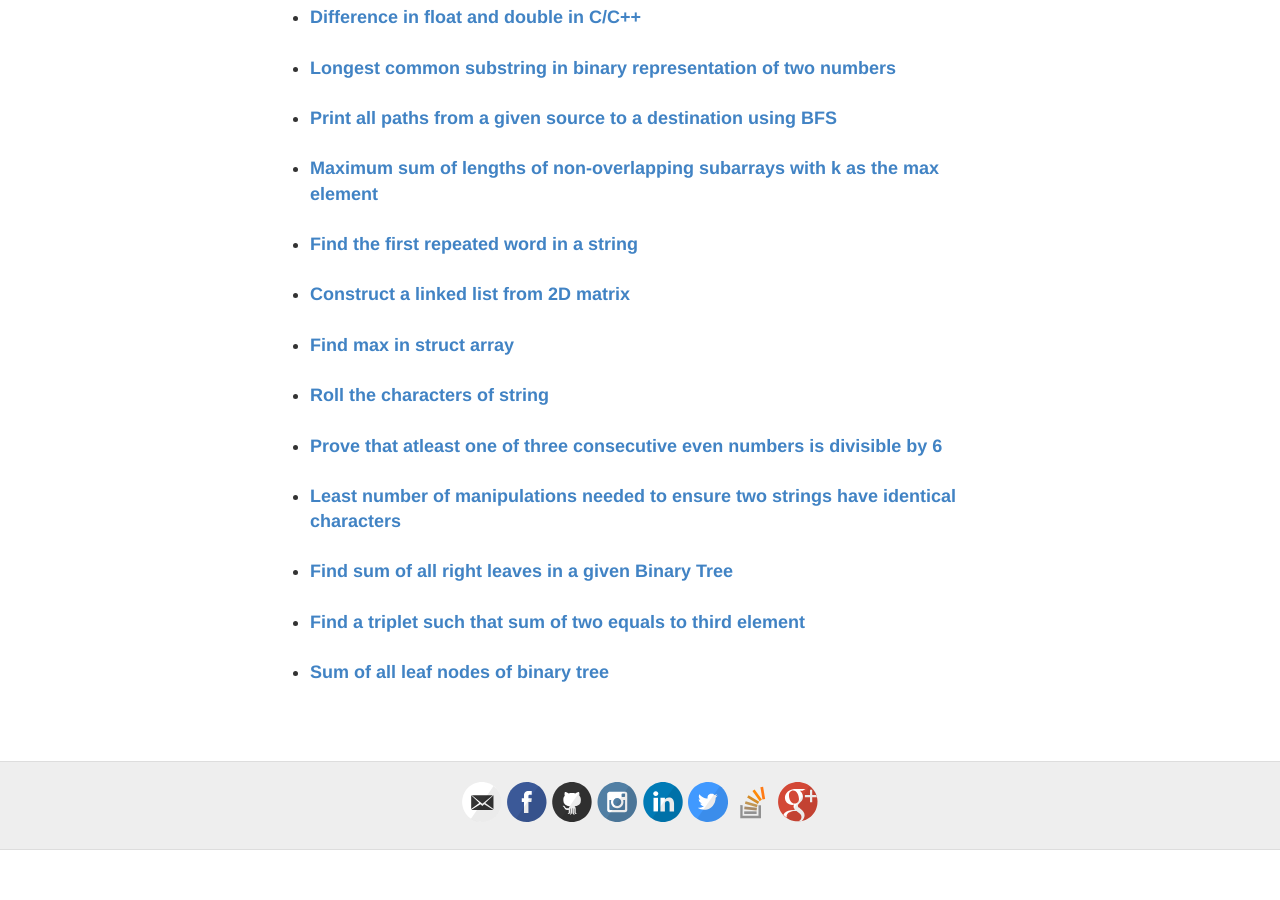
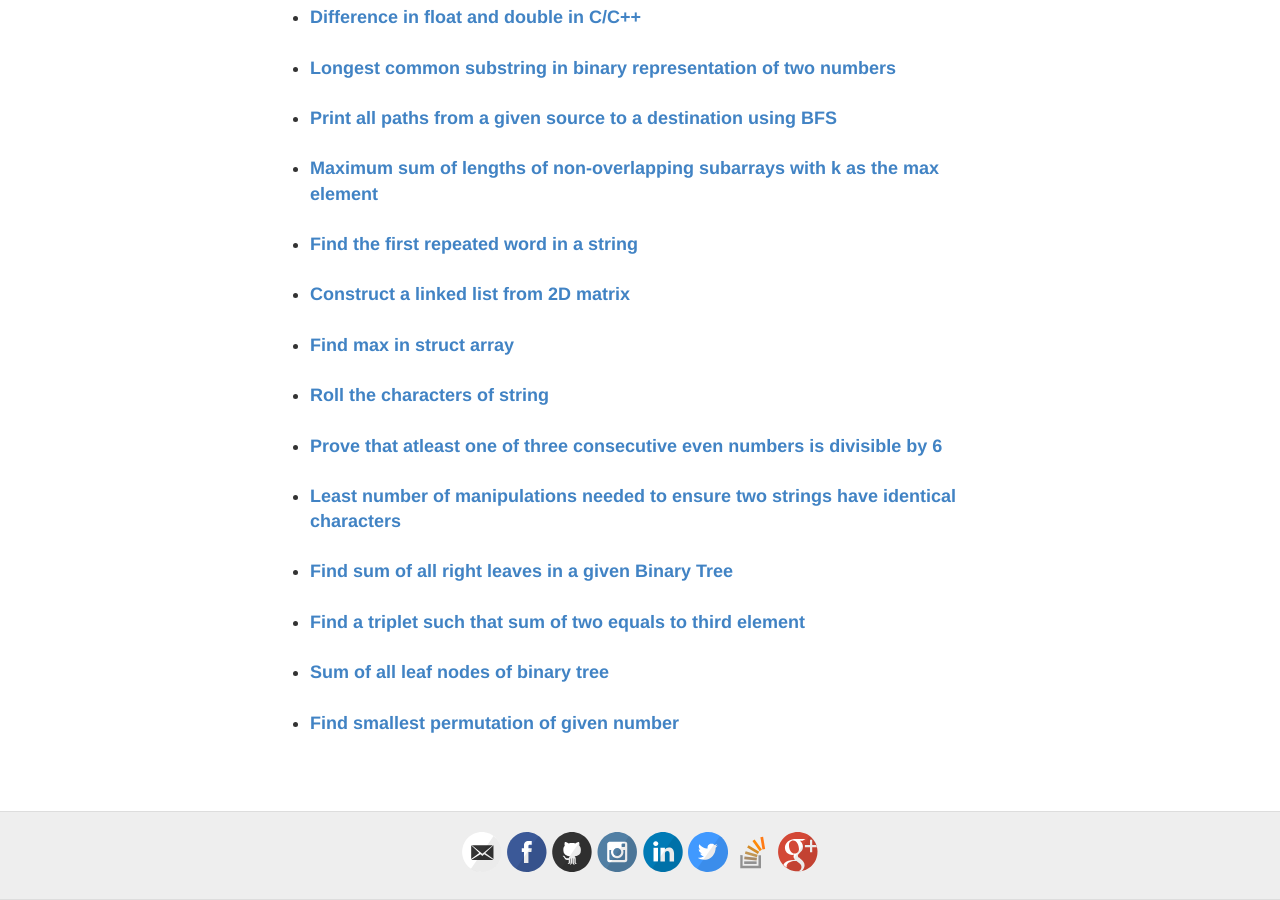
Before and after one commit to msdeep14/msdeep14.github.io, a Jekyll site: the page built from projects/geeksforgeeks_articles.html, in a window 1280 px wide and 900 px high, scrolled down 1147 px. Built offline with Jekyll 4.4.1, drawn with Linux system fonts in a browser that asks for light colours; before the commit the page ends 1997 px from its top, so only the background shows below that.

Commit message:
add geeksforgeeks article link

```diff
--- a/projects/geeksforgeeks_articles.html
+++ b/projects/geeksforgeeks_articles.html
@@ -47,6 +47,7 @@ permalink: /projects/geeksforgeeks_articles
         <li><strong><a target="_blank" href = "http://www.geeksforgeeks.org/find-sum-right-leaves-given-binary-tree/">Find sum of all right leaves in a given Binary Tree</a></strong></li><br/>
         <li><strong><a target="_blank" href = "http://www.geeksforgeeks.org/find-triplet-sum-two-equals-third-element/">Find a triplet such that sum of two equals to third element</a></strong></li><br/>
         <li><strong><a target="_blank" href = "http://www.geeksforgeeks.org/sum-leaf-nodes-binary-tree/">Sum of all leaf nodes of binary tree</a></strong></li><br/>
+        <li><strong><a target="_blank" href = "http://www.geeksforgeeks.org/find-smallest-permutation-given-number/">Find smallest permutation of given number</a></strong></li><br/>
     </ul>
 </p>
 </body>
```
